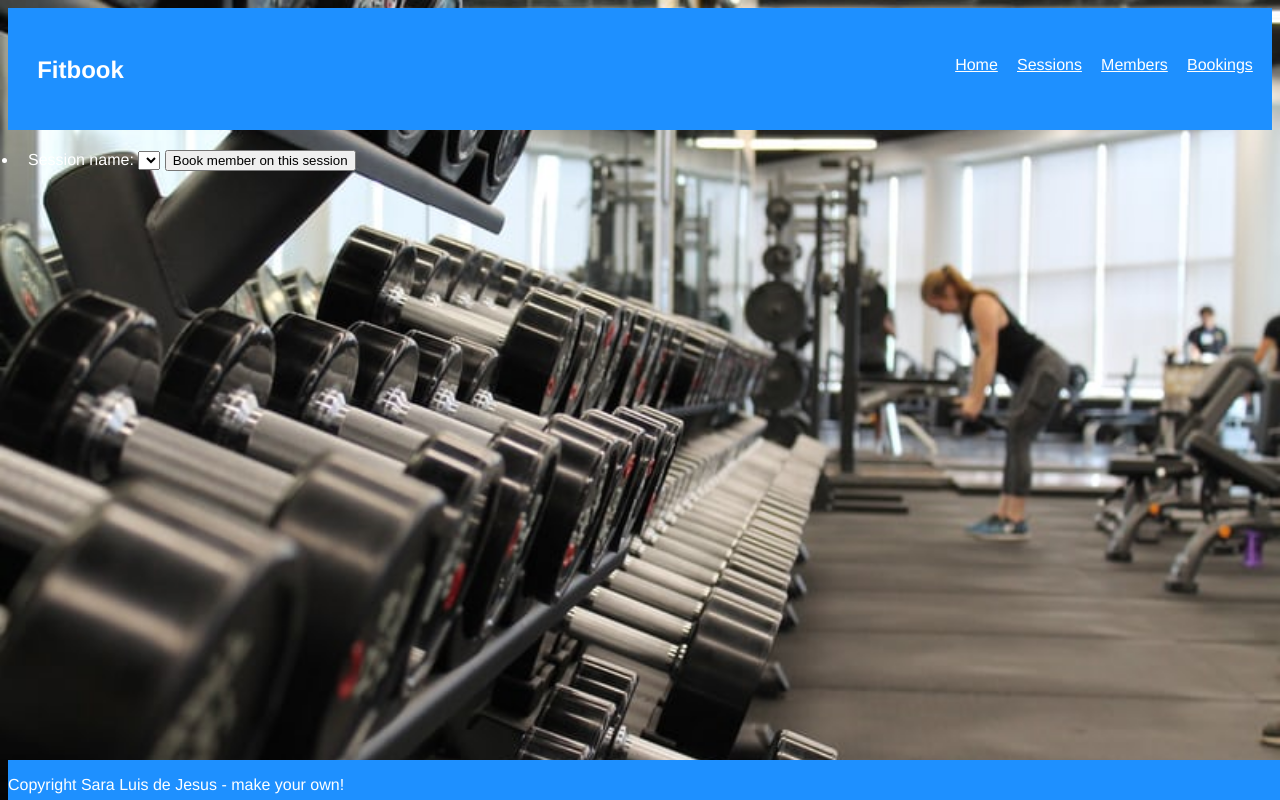
After one commit to sluisdejesus/first_project, a Flask app: page /members/1/newbooking in a window 1280 px wide. The commit adds this page. Run offline with Flask 2, Linux system fonts and the light colour scheme; data that the repository does not hold is empty; some libraries are stand-ins or nearby versions.

Commit message:
added CSS

```diff
--- a/controllers/member_controller.py
+++ b/controllers/member_controller.py
@@ -2,6 +2,7 @@ from flask import Flask, render_template,request,redirect
 from flask import Blueprint
 from models.member import Member
 import repositories.member_repository as member_repository
+import repositories.session_repository as session_repository
 
 members_blueprint = Blueprint("members", __name__)
 
@@ -48,3 +49,9 @@ def update_member(id):
 def member_delete(id):
     member_repository.delete(id)
     return redirect ('/members')
+
+@members_blueprint.route('/members/<id>/newbooking')
+def book_member(id):
+    member_id = id
+    sessions = session_repository.select_all()
+    return render_template('/bookings/new.html', member_id = member_id, sessions = sessions)
--- /dev/null
+++ b/static/css/stylesheet.css
@@ -0,0 +1,116 @@
+.show{
+    list-style: none;
+    display: flex;
+    background-color: dodgerblue;
+    height: 10vh;
+    margin: 2vw;
+    width: 20vw;
+    border: 10px, solid;
+    justify-content: space-evenly;
+    padding-top: 1.5vh;
+    font-size: 2vh;
+    border-radius: 5%;
+    color: white;
+    text-align: center;
+    line-height: 10vh;
+    padding-right: 2vw;
+    opacity: 80%;
+}
+
+.links {
+    list-style: none;
+    display: flex;
+    padding-top: 4vh;
+}
+
+.links > li {
+    padding-right: 1.5vw;
+
+}
+
+header, footer {
+    display: flex;
+    background-color: dodgerblue;
+    justify-content: space-between;
+
+}
+
+.logo {
+    font-family: helvetica;
+    color: white;
+    height: 50px;
+    width: 145px;
+    padding-top: 3vh;
+    font-size: 3vh;
+    font-weight: bolder;
+    text-align: center;
+}
+
+body{
+    background-image: url(gym_image.jpeg);
+    background-repeat: no-repeat;
+    background-size: cover;
+    font-family: helvetica;
+    color: white;
+}
+
+.blocks {
+    display: inline-flex;
+    background-color: dodgerblue;
+    height: 4vh;
+    width: 20%;
+    border-color: dodgerblue;
+    border: 10px, solid;
+    justify-content: space-evenly;
+    padding-top: 1.5vh;
+    font-size: 2vh;
+    border-radius: 10%;
+    opacity: 80%;
+}
+main {
+    display:list-item;
+    margin:10px;
+    justify-content: space-evenly;
+    padding: 10px;
+
+}
+
+.middle{
+    display: flex;
+    justify-content: space-evenly;
+}
+
+footer{
+    height: 5vh;
+    margin-top: -5vh;
+    position: absolute;
+    bottom: 0;
+    width: 100%;
+}
+
+.big_logo{
+    display: flex;
+    background-color:dodgerblue;
+    height: 30vh;
+    width: 60%;
+    justify-content: space-around;
+    font-size: 10vh;
+    text-align: center;
+    line-height: 30vh;
+    border-radius: 2%;
+    opacity: 80%;
+    border-style: solid;
+    border: white, 4vh;
+}
+
+a{
+    color: white;
+}
+
+.show_blocks{
+display: flex;
+}
+
+.middle{
+    display: flex;
+}
--- a/templates/base.html
+++ b/templates/base.html
@@ -4,26 +4,30 @@
     <meta charset="UTF-8">
     <meta http-equiv="X-UA-Compatible" content="IE=edge">
     <meta name="viewport" content="width=device-width, initial-scale=1.0">
+    <link rel="stylesheet" href="static/css/stylesheet.css">
     <script src="https://kit.fontawesome.com/961d26e33b.js" crossorigin="anonymous"></script>
     <title>Fitbook</title>
 </head>
 <body>
     <header>
-       <h1>Fitbook</h1>
+       <p class="logo">Fitbook</p>
         <nav>
-            <ul>
+            <ul class="links">
                 <li><a href="/">Home</a></li>
                 <li><a href="/sessions">Sessions</a></li>
                 <li><a href="/members">Members</a></li>
                 <li><a href="/bookings">Bookings</a></li>
             </ul>
         </nav>
+
+    </header>
+    <main>
         <section>
             {% block content %}
 
             {% endblock %}
         </section>
-    </header>
+    </main>
     <footer>
         <section> <p>Copyright Sara Luis de Jesus - make your own!</p> </section>
     </footer>
--- /dev/null
+++ b/templates/bookings/new.html
@@ -0,0 +1,15 @@
+{% extends "base.html" %}
+
+{% block content %}
+<form action="/bookings" method="post">
+
+<label for="session_id">Session name:</label>
+<select name="session_id" id="session_id">
+    {% for session in sessions %}
+    <option value="{{session_id}}"> {{session.name}}</option>
+    {% endfor %}
+</select>
+<button type="submit">Book member on this session</button>
+</form>
+
+{% endblock %}
--- a/templates/index.html
+++ b/templates/index.html
@@ -1,6 +1,10 @@
 {% extends "base.html" %}
 
 {% block content %}
+<section class="middle"><p class="big_logo">Fitbook</p></section>
 
+<section class="middle"><p class="blocks"><a href="/sessions">Sessions</a></p>
+<p class="blocks"><a href="/members">Members</a></p>
+<p class="blocks"><a href="/bookings">Bookings</a></p></section>
 
 {% endblock %}
--- a/templates/sessions/index.html
+++ b/templates/sessions/index.html
@@ -1,12 +1,12 @@
 {% extends "base.html" %}
 
 {% block content %}
-<section>
-    <ul>
+<section class="show_blocks">
+    <ul class="show">
         <li><a href="/sessions/new">Add new session</a></li>
     </ul>
 {% for session in sessions %}
-<ul>
+<ul class="show">
     <li><a href="/sessions/{{session.id}}">{{session.session_name}}</a></li>
 </ul>
 {% endfor %}
```
Also changed, not shown: controllers/booking_controller.py (+9 -5 lines), repositories/booking_repository.py (+0 -8 lines), templates/bookings/index.html (+4 -7 lines), templates/members/index.html (+4 -3 lines), templates/members/show.html (+4 -5 lines), static/css/gym_image.jpeg (added), 1 other file.
